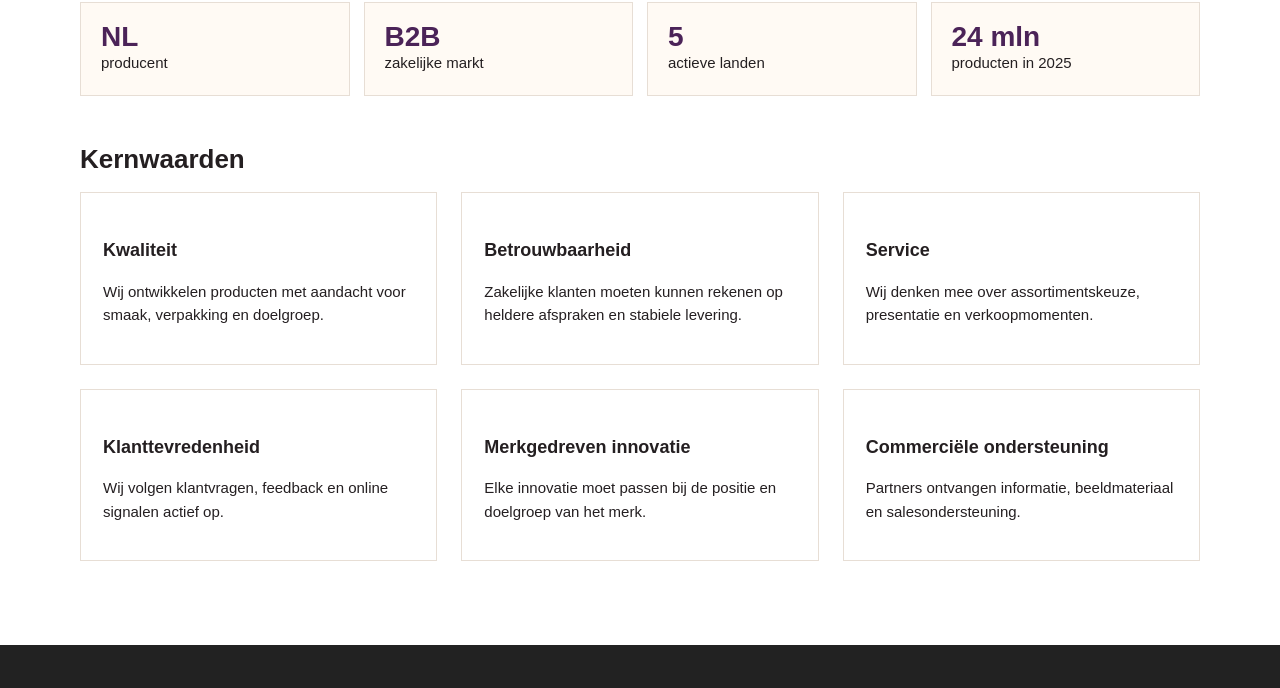
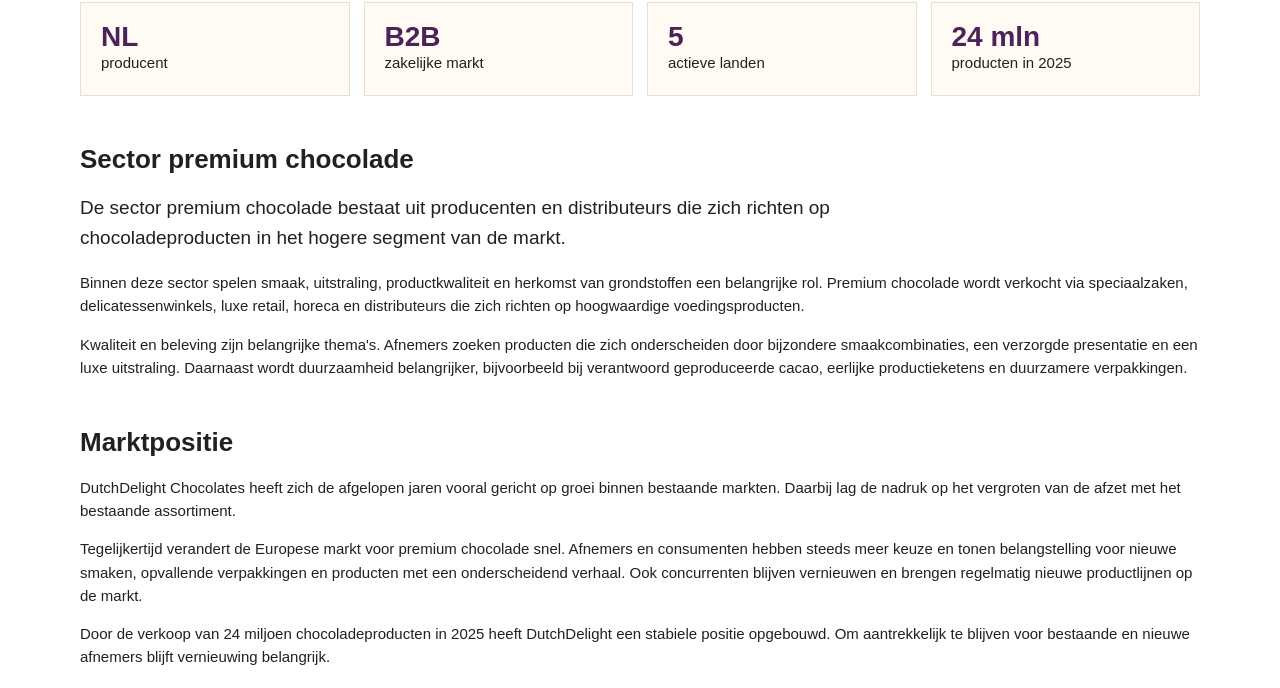
Before and after one commit to barteleveld/DutchDelight, a plain HTML site: page dutchdelight-site/about/index.html in a window 1280 px wide. Shown: the part 817-1505 px from the top of the page. Drawn offline with Linux system fonts and the light colour scheme.

Commit message:
Voeg P4-K1 marktinformatie toe aan DutchDelight-site

```diff
--- a/dutchdelight-site/about/index.html
+++ b/dutchdelight-site/about/index.html
@@ -31,6 +31,16 @@
         <div class="fact"><strong>24 mln</strong>producten in 2025</div>
       </div>
 
+      <h2>Sector premium chocolade</h2>
+      <p class="lead">De sector premium chocolade bestaat uit producenten en distributeurs die zich richten op chocoladeproducten in het hogere segment van de markt.</p>
+      <p>Binnen deze sector spelen smaak, uitstraling, productkwaliteit en herkomst van grondstoffen een belangrijke rol. Premium chocolade wordt verkocht via speciaalzaken, delicatessenwinkels, luxe retail, horeca en distributeurs die zich richten op hoogwaardige voedingsproducten.</p>
+      <p>Kwaliteit en beleving zijn belangrijke thema's. Afnemers zoeken producten die zich onderscheiden door bijzondere smaakcombinaties, een verzorgde presentatie en een luxe uitstraling. Daarnaast wordt duurzaamheid belangrijker, bijvoorbeeld bij verantwoord geproduceerde cacao, eerlijke productieketens en duurzamere verpakkingen.</p>
+
+      <h2>Marktpositie</h2>
+      <p>DutchDelight Chocolates heeft zich de afgelopen jaren vooral gericht op groei binnen bestaande markten. Daarbij lag de nadruk op het vergroten van de afzet met het bestaande assortiment.</p>
+      <p>Tegelijkertijd verandert de Europese markt voor premium chocolade snel. Afnemers en consumenten hebben steeds meer keuze en tonen belangstelling voor nieuwe smaken, opvallende verpakkingen en producten met een onderscheidend verhaal. Ook concurrenten blijven vernieuwen en brengen regelmatig nieuwe productlijnen op de markt.</p>
+      <p>Door de verkoop van 24 miljoen chocoladeproducten in 2025 heeft DutchDelight een stabiele positie opgebouwd. Om aantrekkelijk te blijven voor bestaande en nieuwe afnemers blijft vernieuwing belangrijk.</p>
+
       <h2>Kernwaarden</h2>
       <section class="card-grid">
         <article class="info-card"><h3>Kwaliteit</h3><p>Wij ontwikkelen producten met aandacht voor smaak, verpakking en doelgroep.</p></article>
```
